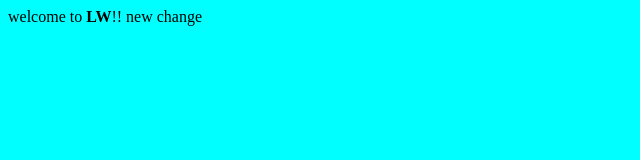
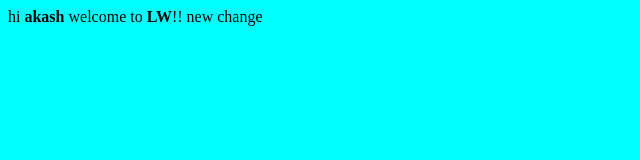
Before and after one commit to Akash2856/jenkins_2022, a plain HTML site: page index.html in a window 1280 px wide. Shown: the whole page, without its empty margins (0-640 px from the left). Drawn offline with Linux system fonts and the light colour scheme.

Commit message:
commit 3

```diff
--- a/index.html
+++ b/index.html
@@ -1,4 +1,5 @@
 <body bgcolor='aqua'>
+hi <b>akash</b>
 welcome to <b>LW</b>!!
 new change
 </body>
```
